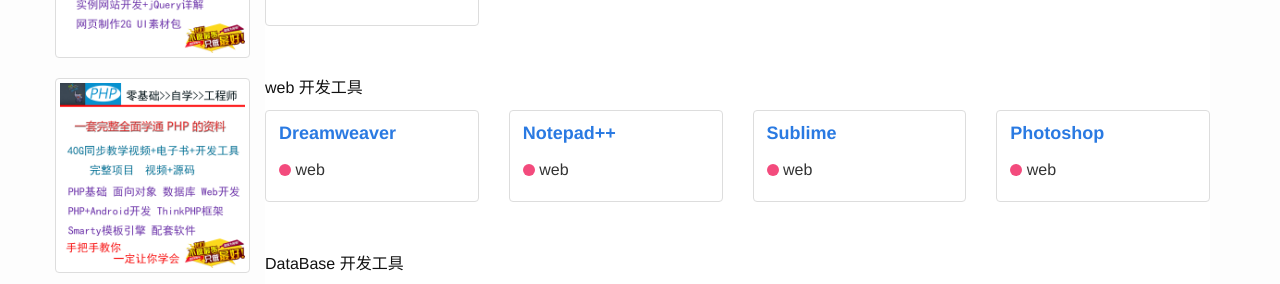
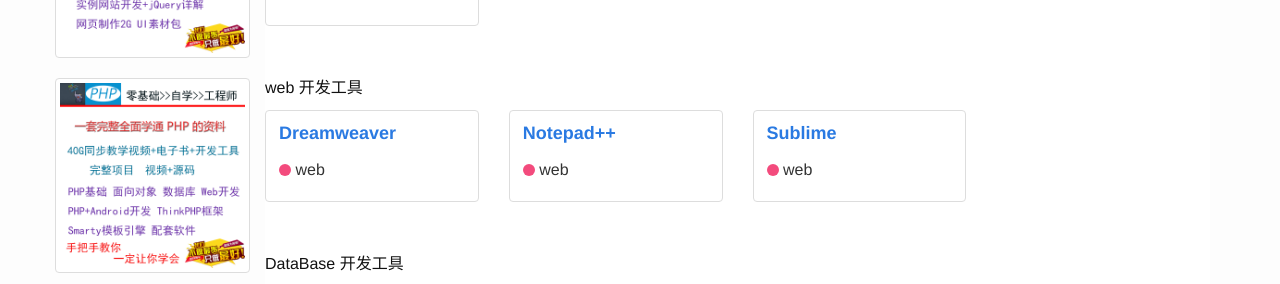
Before and after one commit to zhousning/calcium, a Jekyll site: the page built from index.md, in a window 1280 px wide. Shown: the part 894-1178 px from the top of the page. Built offline with Jekyll 4.4.1, drawn with Linux system fonts in a browser that asks for light colours.

Commit message:
添加百度联盟测试代码

```diff
--- a/_data/config.yml
+++ b/_data/config.yml
@@ -21,7 +21,7 @@
     - { title: "Dreamweaver", url: "https://pan.baidu.com/s/1bGBd5k", lang: "web" }
     - { title: "Notepad++", url: "https://pan.baidu.com/s/1cITosQ", lang: "web" }
     - { title: "Sublime", url: "https://pan.baidu.com/s/1mikcUYs", lang: "web" }
-    - { title: "Photoshop", url: "https://pan.baidu.com/s/1miBOhw0", lang: "web" }
+    #- { title: "Photoshop", url: "https://pan.baidu.com/s/1miBOhw0", lang: "web" }
   DataBase:
     - { title: "MySQL", url: "https://pan.baidu.com/s/1eR5DBDS", lang: "database" }
     - { title: "SQLServer", url: "https://pan.baidu.com/s/1bHXcwY", lang: "database" }
--- a/_includes/head.html
+++ b/_includes/head.html
@@ -2,6 +2,7 @@
   <meta charset="utf-8">
   <meta http-equiv="X-UA-Compatible" content="IE=edge">
   <meta name="viewport" content="width=device-width, initial-scale=1">
+  <meta name="baidu_union_verify" content="22056647670e5e0fe14a22e712559bf1">
 
   <title>{% if page.title %}{{ page.title | escape }}{% else %}{{ site.title | escape }}{% endif %}</title>
   <meta name="description" content="{{ page.excerpt | default: site.description | strip_html | normalize_whitespace | truncate: 160 | escape }}">
```
